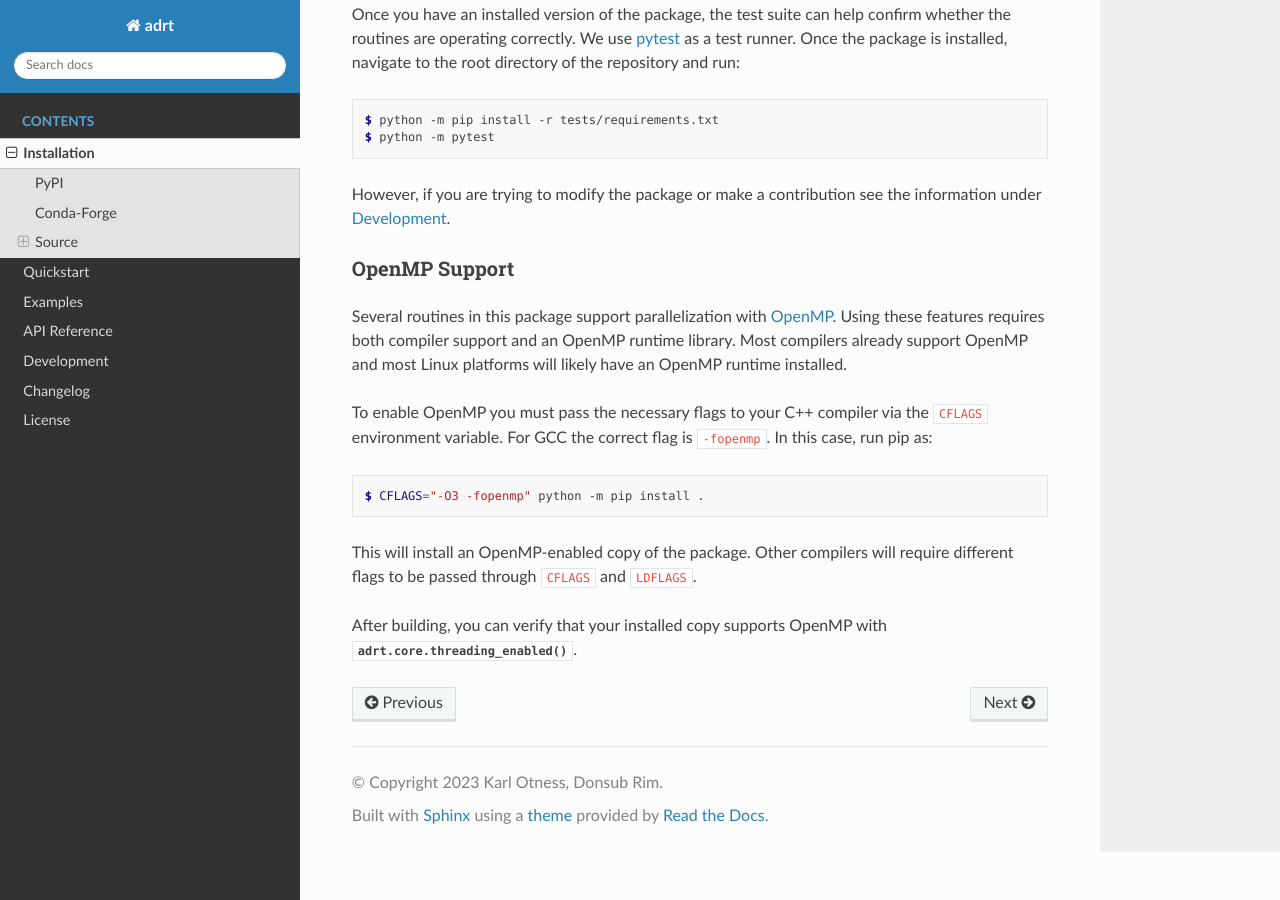
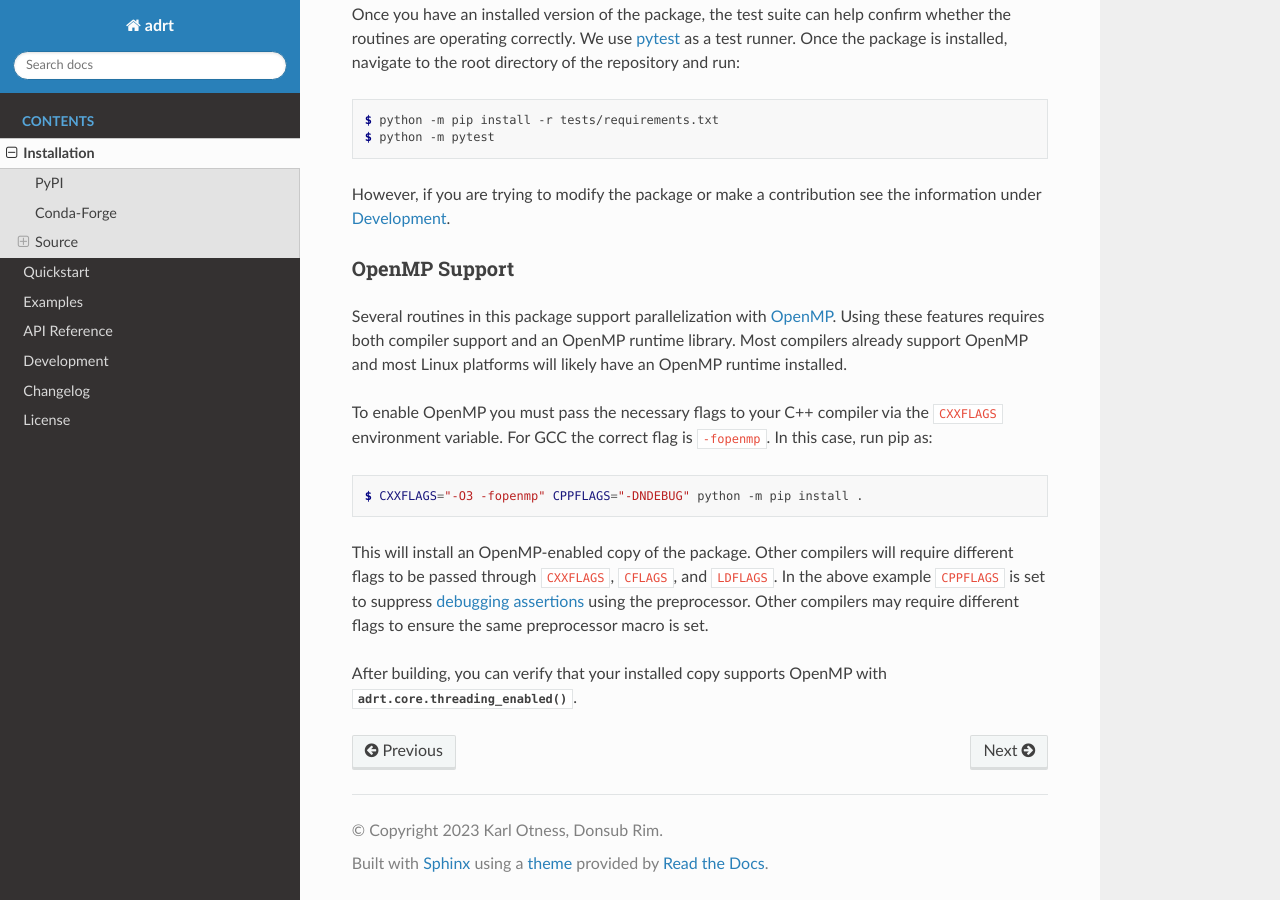
Before and after one commit to karlotness/adrt, a Sphinx documentation site: the page built from docs/install.rst, in a window 1280 px wide and 900 px high, scrolled down 1171 px. Built offline with Sphinx 7.4.7 and the Read the Docs theme 3.1.0, drawn with Linux system fonts in a browser that asks for light colours.

Commit message:
Update build instructions to use new environment variables.
Use CXXFLAGS to set compiler flags and CPPFLAGS to suppress assertions
in newer Setuptools.

```diff
--- a/docs/install.rst
+++ b/docs/install.rst
@@ -83,14 +83,18 @@ support OpenMP and most Linux platforms will likely have an OpenMP
 runtime installed.
 
 To enable OpenMP you must pass the necessary flags to your C++
-compiler via the ``CFLAGS`` environment variable. For GCC the correct
+compiler via the ``CXXFLAGS`` environment variable. For GCC the correct
 flag is ``-fopenmp``. In this case, run pip as::
 
-  $ CFLAGS="-O3 -fopenmp" python -m pip install .
+  $ CXXFLAGS="-O3 -fopenmp" CPPFLAGS="-DNDEBUG" python -m pip install .
 
 This will install an OpenMP-enabled copy of the package. Other
-compilers will require different flags to be passed through ``CFLAGS``
-and ``LDFLAGS``.
+compilers will require different flags to be passed through
+``CXXFLAGS``, ``CFLAGS``, and ``LDFLAGS``. In the above example
+``CPPFLAGS`` is set to suppress `debugging assertions
+<https://en.cppreference.com/w/cpp/error/assert>`__ using the
+preprocessor. Other compilers may require different flags to ensure
+the same preprocessor macro is set.
 
 After building, you can verify that your installed copy supports
 OpenMP with :func:`adrt.core.threading_enabled`.
```
